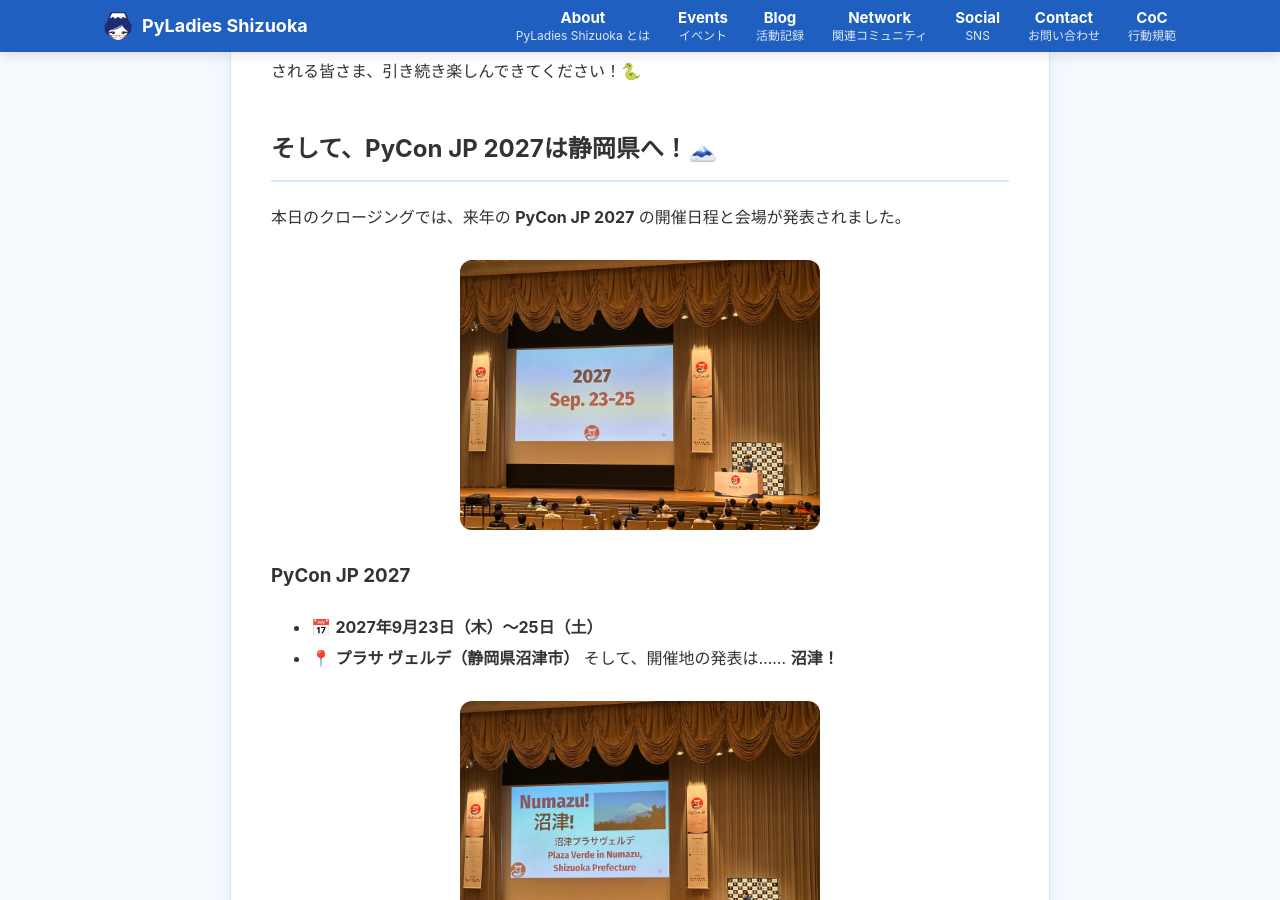
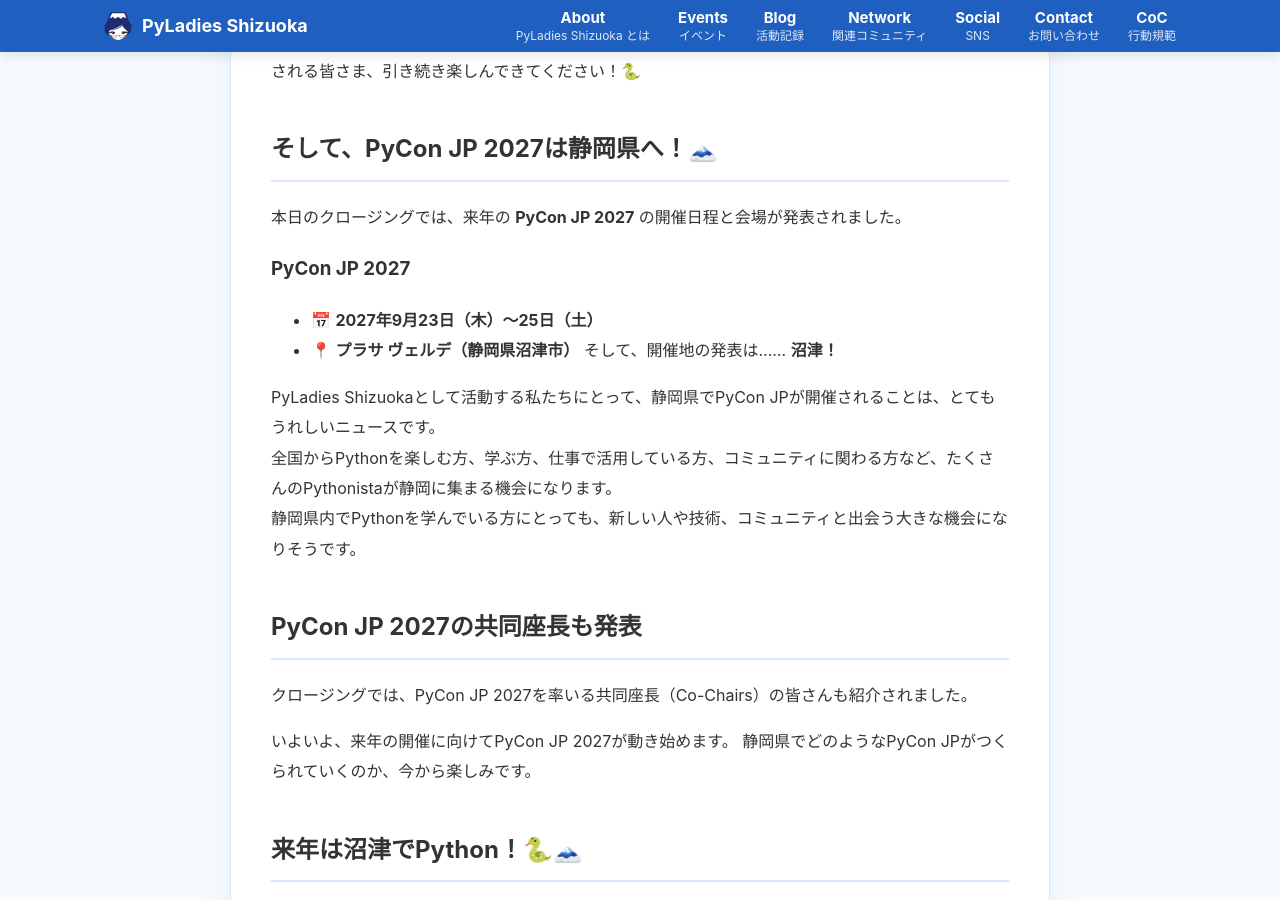
Before and after one commit to PyLadiesShizuoka/pyladiesshizuoka.github.io, a Jekyll site: the page built from _posts/2026-08-22-pyconjp2026.md, in a window 1280 px wide and 900 px high, scrolled down 549 px. Built offline with Jekyll 4.4.1, drawn with Linux system fonts in a browser that asks for light colours.

Commit message:
Update 2026-08-22-pyconjp2026.md

```diff
--- a/_posts/2026-08-22-pyconjp2026.md
+++ b/_posts/2026-08-22-pyconjp2026.md
@@ -14,14 +14,11 @@
 
 本日のクロージングでは、来年の **PyCon JP 2027** の開催日程と会場が発表されました。
 
-![PyCon JP 2027 開催日程](/images/blog/pyconjp2027-date.jpg)
 
 ### PyCon JP 2027
 - 📅 **2027年9月23日（木）〜25日（土）**
 - 📍 **プラサ ヴェルデ（静岡県沼津市）**
 そして、開催地の発表は…… **沼津！**
-
-![PyCon JP 2027は静岡県沼津市で開催](/images/blog/pyconjp2027-numazu.jpg)
 <br>
 
 PyLadies Shizuokaとして活動する私たちにとって、静岡県でPyCon JPが開催されることは、とてもうれしいニュースです。<br>
```
Also changed, not shown: other parts of _posts/2026-08-22-pyconjp2026.md (+0 -2 lines).
